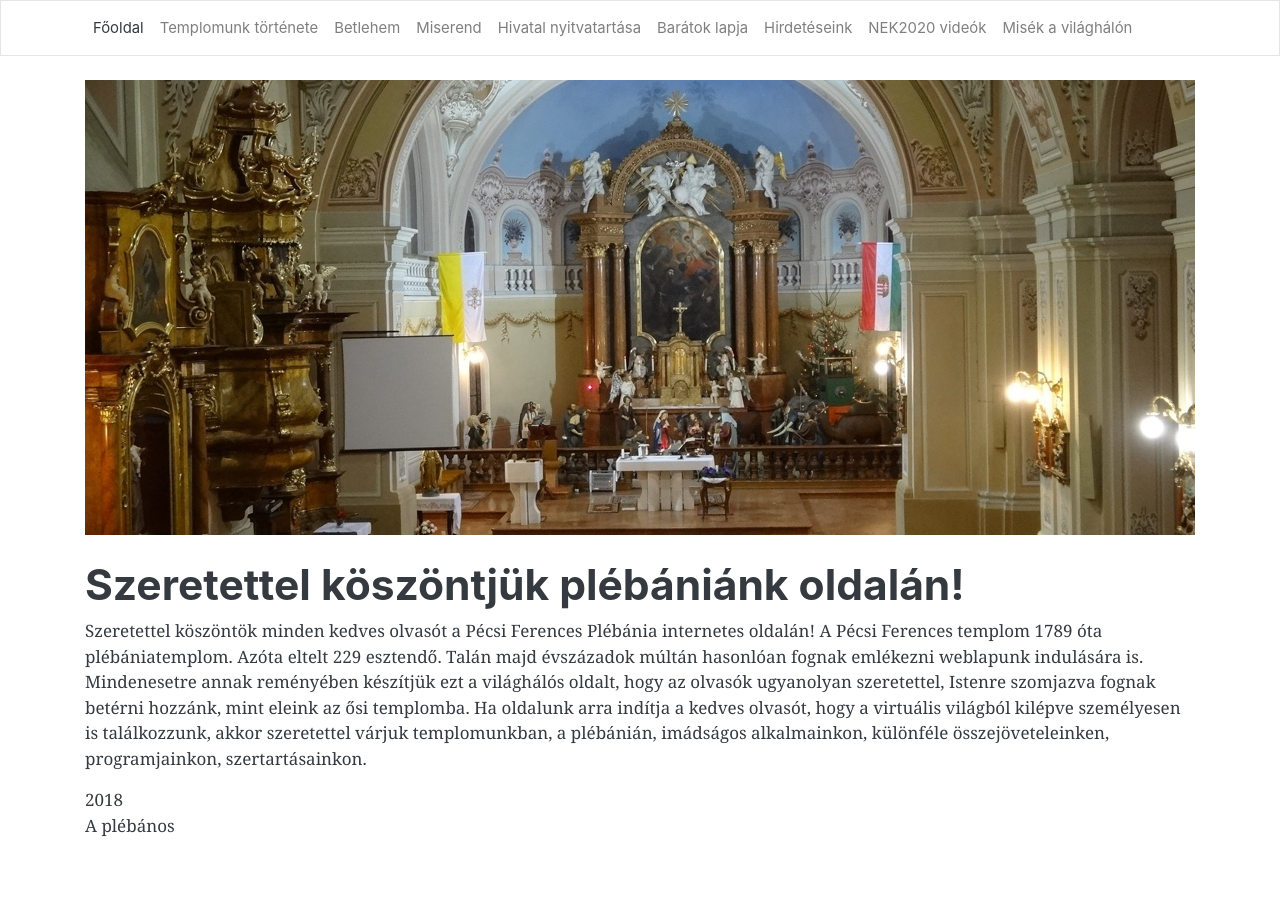
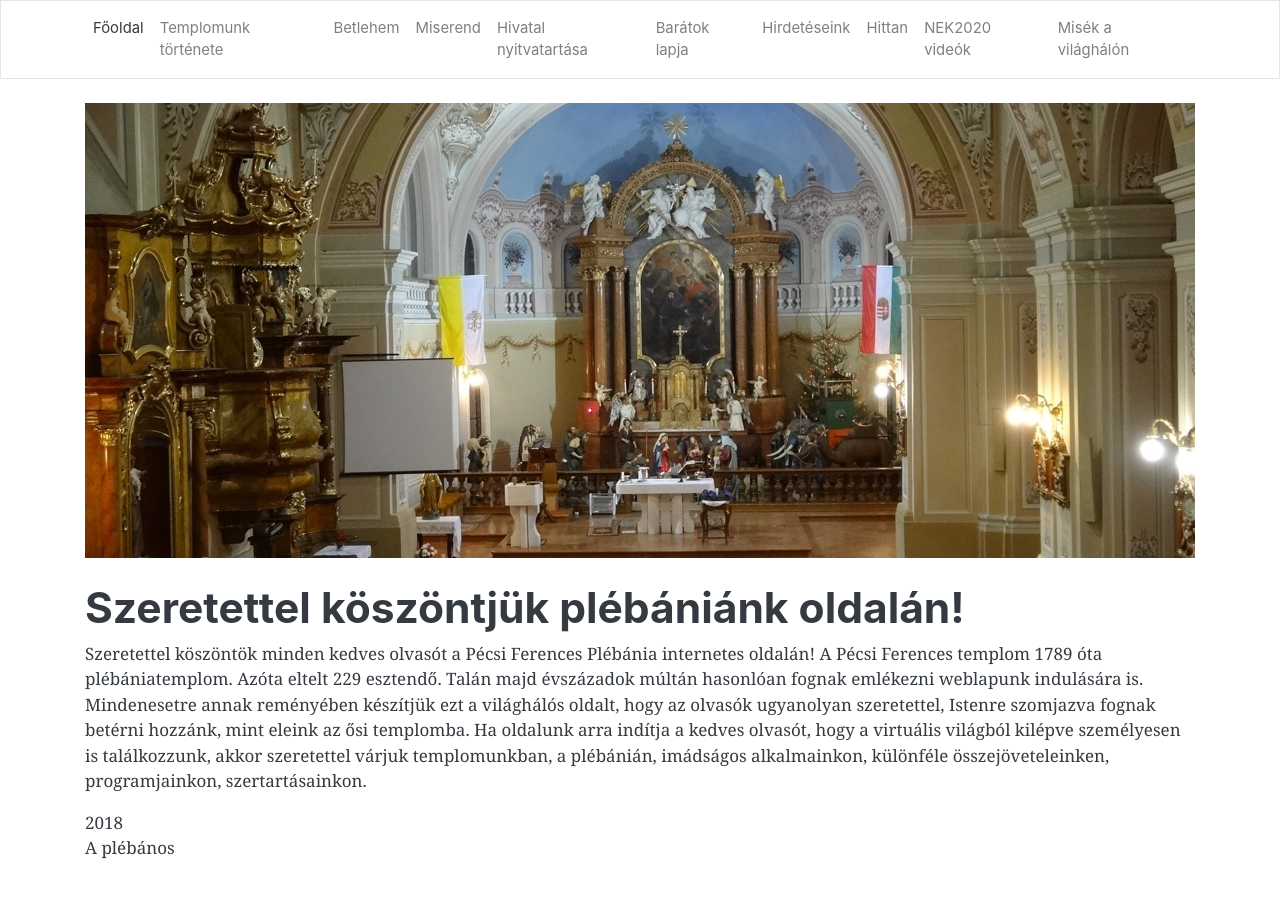
Before and after one commit to pecsi-ferences/pecsi-ferences.github.io, a Jekyll site: the page built from index.html, in a window 1280 px wide. Built offline with Jekyll 4.4.1, drawn with Linux system fonts in a browser that asks for light colours; nearby versions of some CDN libraries.

Commit message:
Add new menu

```diff
--- a/_data/menu.yml
+++ b/_data/menu.yml
@@ -13,6 +13,8 @@ items:
   url: /baratok
 - title: Hirdetéseink
   url: /hirdeteseink
+- title: Hittan
+  url: /hittan
 - title: NEK2020 videók
   url: https://www.iec2020.hu/hu/videok
   target: _blank
--- a/_layouts/default.html
+++ b/_layouts/default.html
@@ -7,7 +7,7 @@
   <title>{{ page.title }}</title>
 </head>
 <body>
-  <nav class="navbar navbar-expand-lg navbar-light bg-light">
+  <nav class="navbar navbar-expand-xl navbar-light bg-light">
     <div class="container">
       <button class="navbar-toggler" type="button" data-toggle="collapse" data-target="#navbarNavAltMarkup">
         <span class="navbar-toggler-icon"></span>
--- /dev/null
+++ b/hittan.html
@@ -0,0 +1,4 @@
+---
+layout: default
+title: Hittan
+---
```
